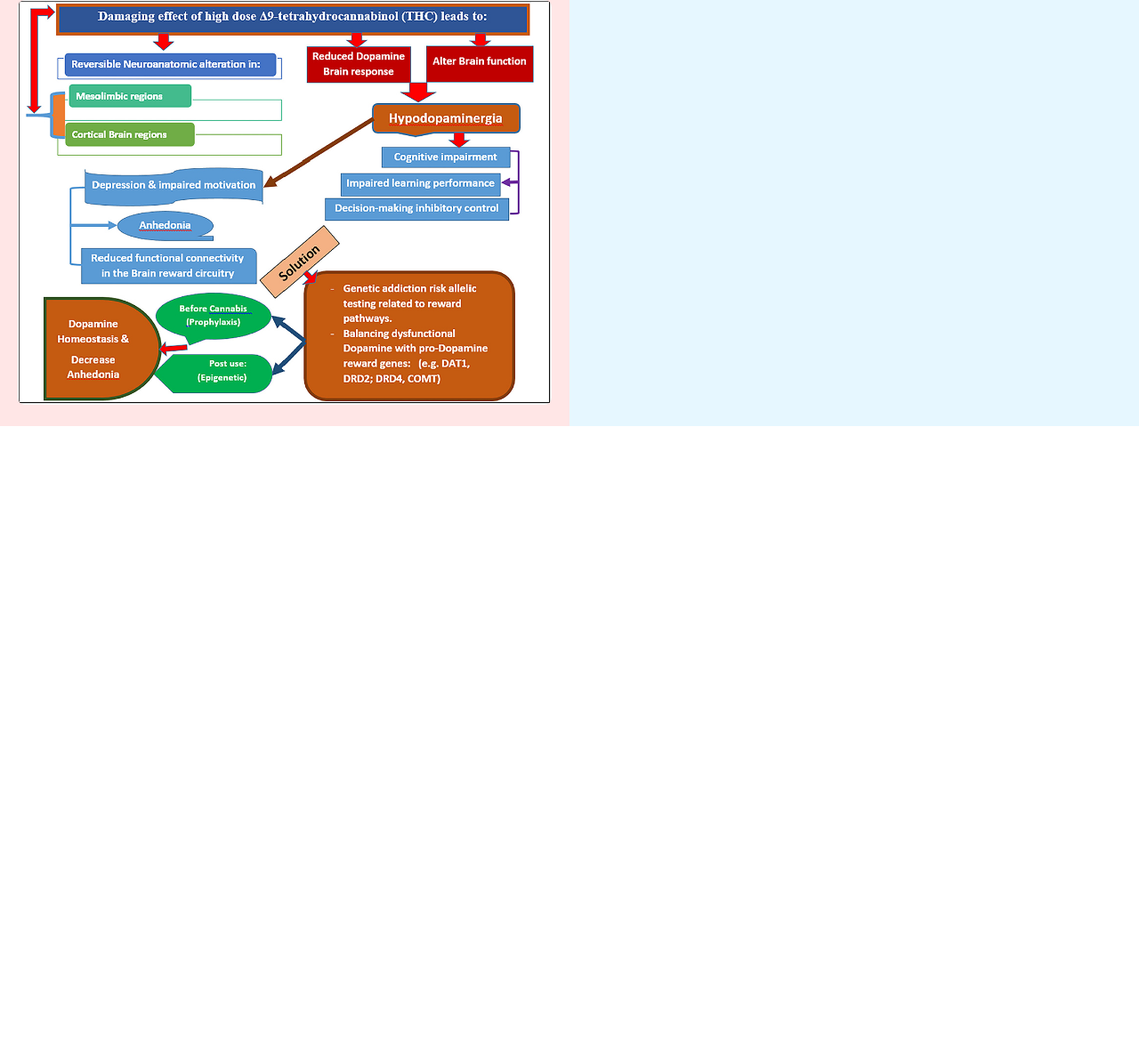
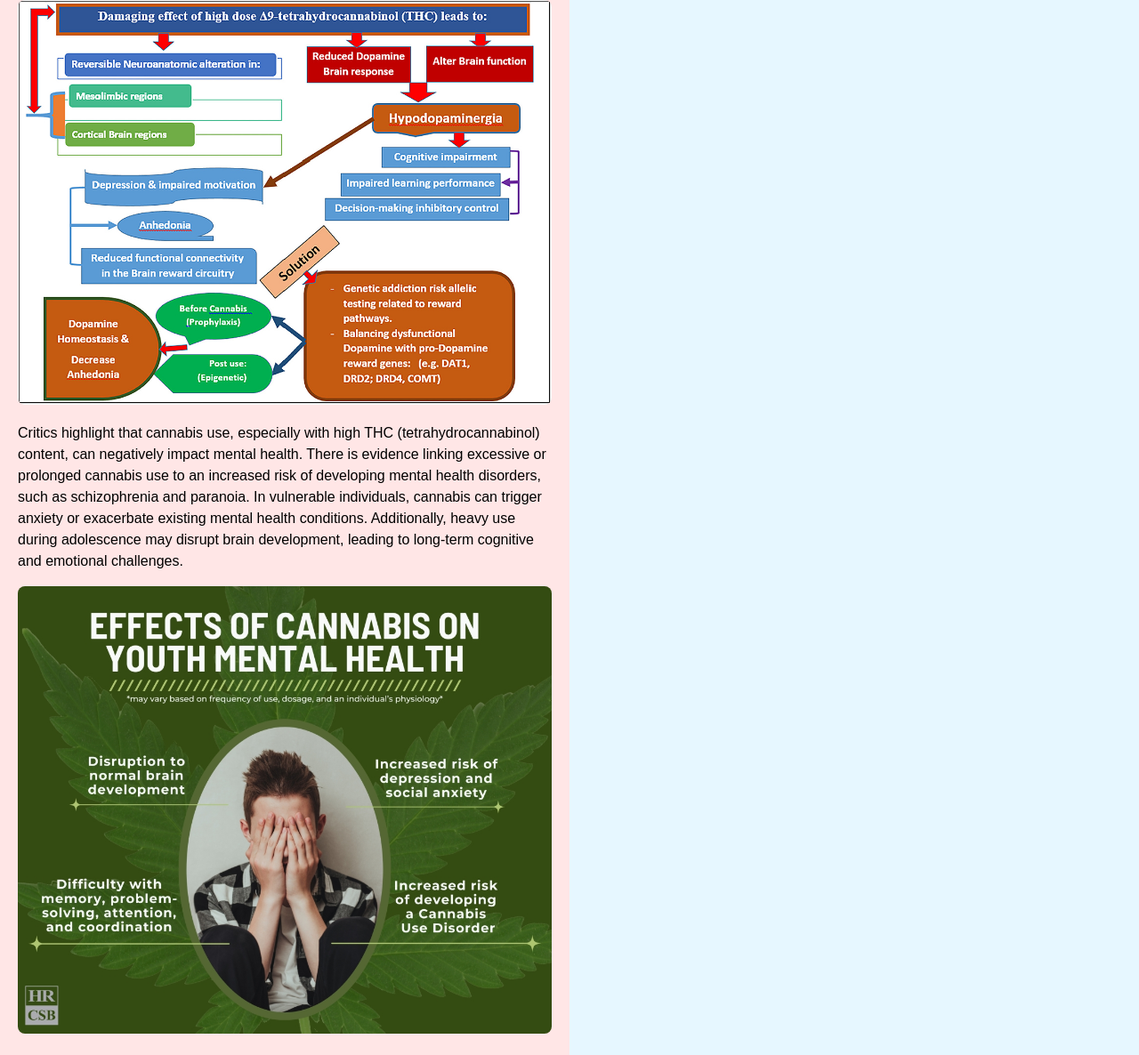
Before and after one commit to Y1Cng/Midterm, a plain HTML site: page index.html in a window 1280 px wide. Shown: the part 930-2116 px from the top of the page at 89% size. Before the commit the page ends 1409 px from the top, so only its background shows below. Drawn offline with Linux system fonts and the light colour scheme.

Commit message:
Add Another Argument and an Image
In this commit, another argument and an image were added.

```diff
--- a/index.html
+++ b/index.html
@@ -30,6 +30,17 @@
         and medical supervision are critical to avoid negative side effects.
       </p>
       <img src="./images/harm2.jpg" alt="The cannabis harm of brain" />
+      <p>
+        Critics highlight that cannabis use, especially with high THC
+        (tetrahydrocannabinol) content, can negatively impact mental health.
+        There is evidence linking excessive or prolonged cannabis use to an
+        increased risk of developing mental health disorders, such as
+        schizophrenia and paranoia. In vulnerable individuals, cannabis can
+        trigger anxiety or exacerbate existing mental health conditions.
+        Additionally, heavy use during adolescence may disrupt brain
+        development, leading to long-term cognitive and emotional challenges.
+      </p>
+      <img src="./images/harm3.jpg" alt="The cannabis harm of mental health" />
     </div>
 
     <!-- Right: Benefits of moderate cigarette intake -->
```
Also changed, not shown: images/harm3.jpg (added).
